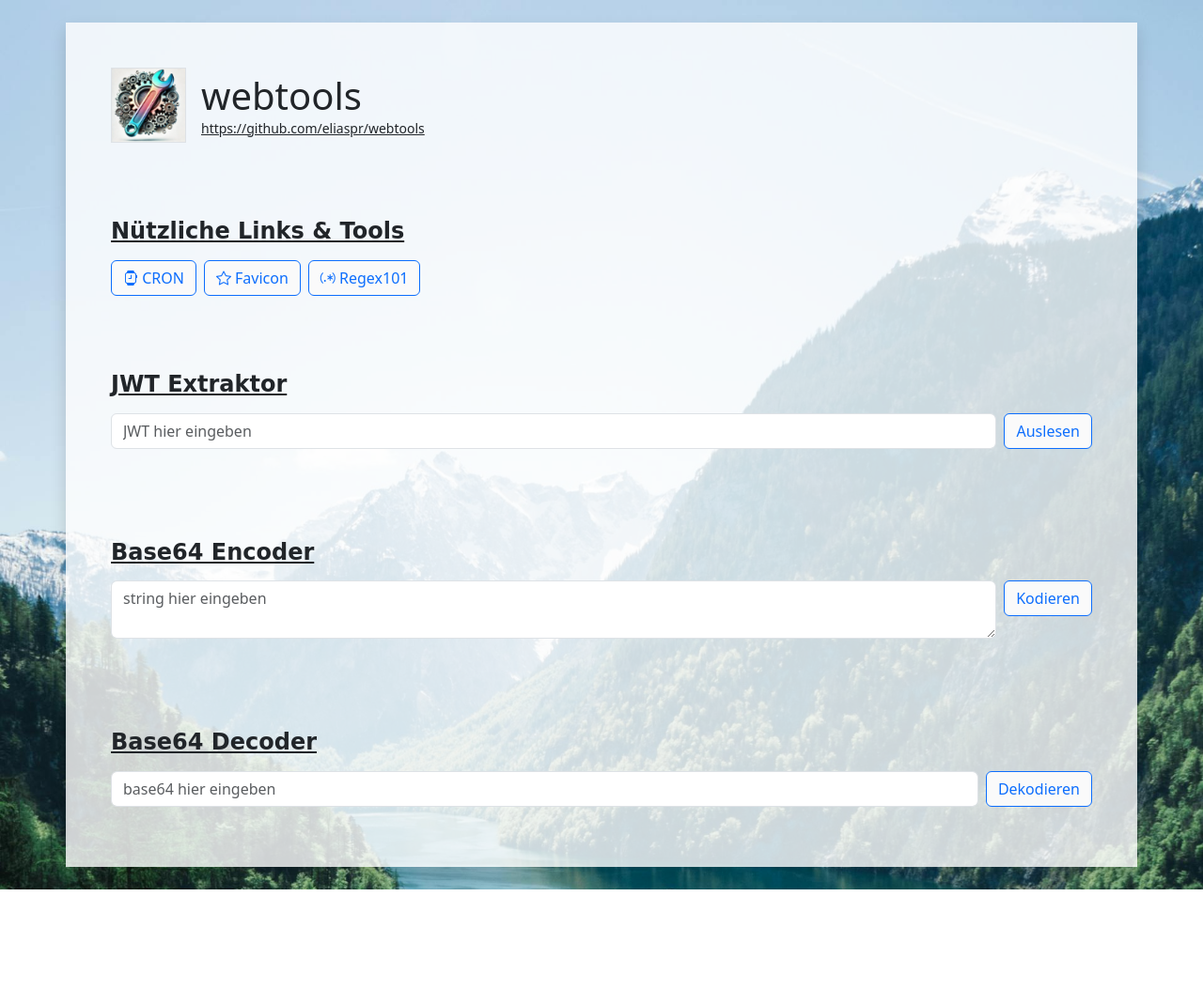
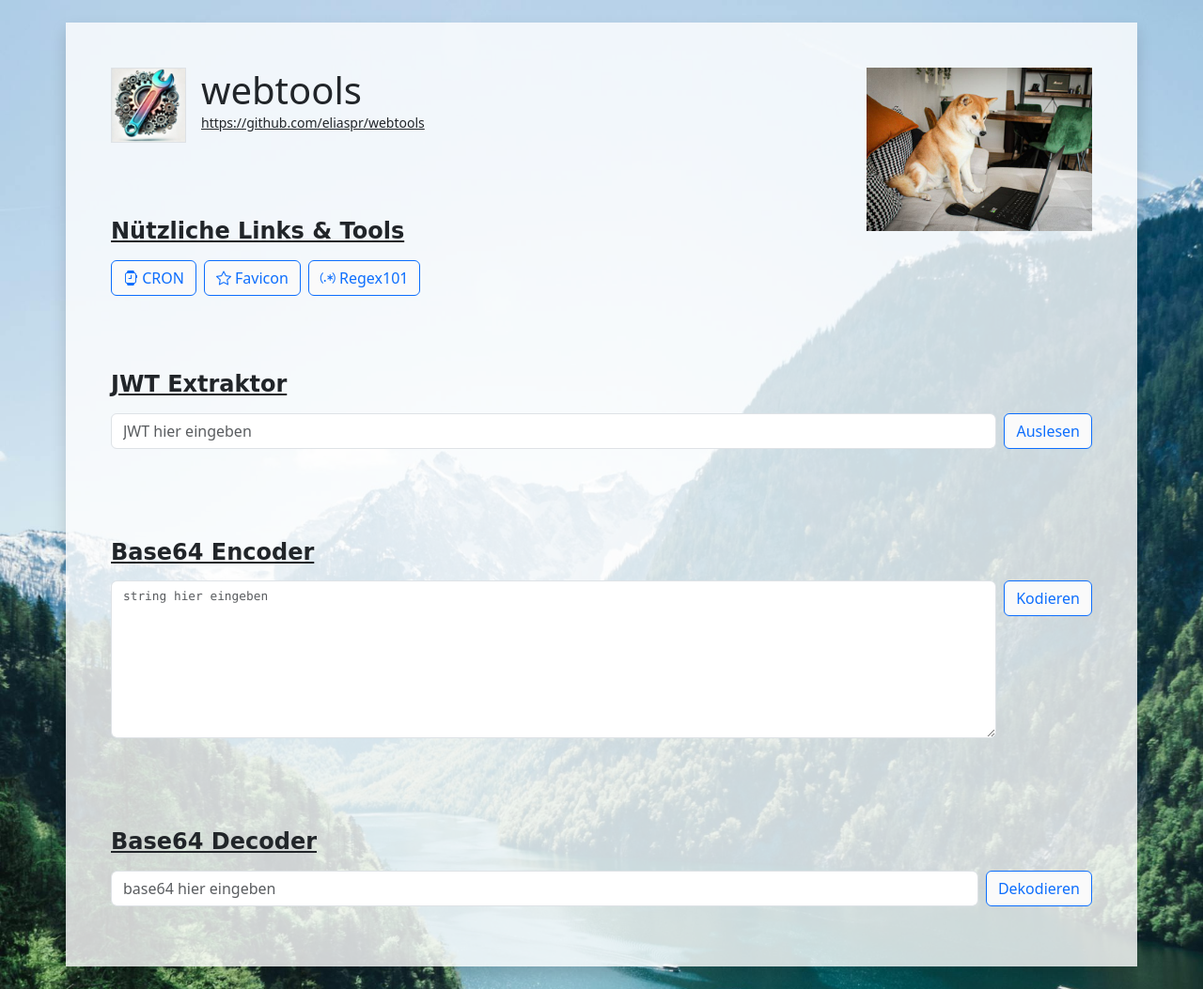
Before and after one commit to eliaspr/webtools, a plain HTML site: page www/index.html in a window 1280 px wide. Shown: the whole page at 94% size. Before the commit the page ends 947 px from the top, so only its background shows below. Drawn offline with Linux system fonts and the light colour scheme.

Commit message:
Add dog image and improve textarea styling

```diff
--- a/www/index.html
+++ b/www/index.html
@@ -47,12 +47,15 @@
 
         .monospace-box {
             background: white;
-            font-size: 0.8em;
             border: 1px solid gray;
             padding: 0.5em;
             white-space: preserve;
+            word-break: break-all;
+        }
+
+        .monospace-box, textarea {
+            font-size: 0.8em !important;
             font-family: "Cascadia Code", "Consolas", monospace;
-            word-break: break-all;
         }
 
         @keyframes notification-box-show {
@@ -117,11 +120,14 @@
 <body>
 <div class="position-absolute start-50 p-2 notification-box shadow" id="notification-box"></div>
 <div class="container my-4 p-5 shadow d-flex flex-column gap-6">
-    <div class="d-flex flex-row align-items-center gap-3">
+    <div class="d-flex flex-row align-items-stretch gap-3">
         <img src="favicon-96x96.png" alt="Logo of webtools" style="width: 5em;" class="border" />
         <div class="d-flex flex-column">
             <h1 class="m-0">webtools</h1>
             <a class="small text-dark" href="https://github.com/eliaspr/webtools">https://github.com/eliaspr/webtools</a>
+        </div>
+        <div class="flex-grow-1 position-relative">
+            <img src="pexels-ms-kng-1100378854-20717971.jpg" alt="Image of a dog in front of a computer" style="width: 15em;" class="position-absolute top-0 end-0" />
         </div>
     </div>
     <div>
@@ -180,7 +186,7 @@
     <div>
         <h4 class="mb-3">Base64 Encoder</h4>
         <div class="mb-3 d-flex flex-row align-items-start gap-2">
-            <textarea aria-label="Eingabe des Wertes" class="form-control" placeholder="string hier eingeben" id="base64-encoder-input"></textarea>
+            <textarea aria-label="Eingabe des Wertes" class="form-control" placeholder="string hier eingeben" id="base64-encoder-input" rows="8"></textarea>
             <button type="button" class="btn btn-outline-primary" onclick="base64_encoder_run()">Kodieren</button>
         </div>
         <div style="display: none;" id="base64-encoder-output" class="flex-row align-items-start gap-2">
```
Also changed, not shown: www/.comments/catto.jpg.xml (added), www/3rdpartylicenses.txt, www/pexels-ms-kng-1100378854-20717971.jpg (added).
